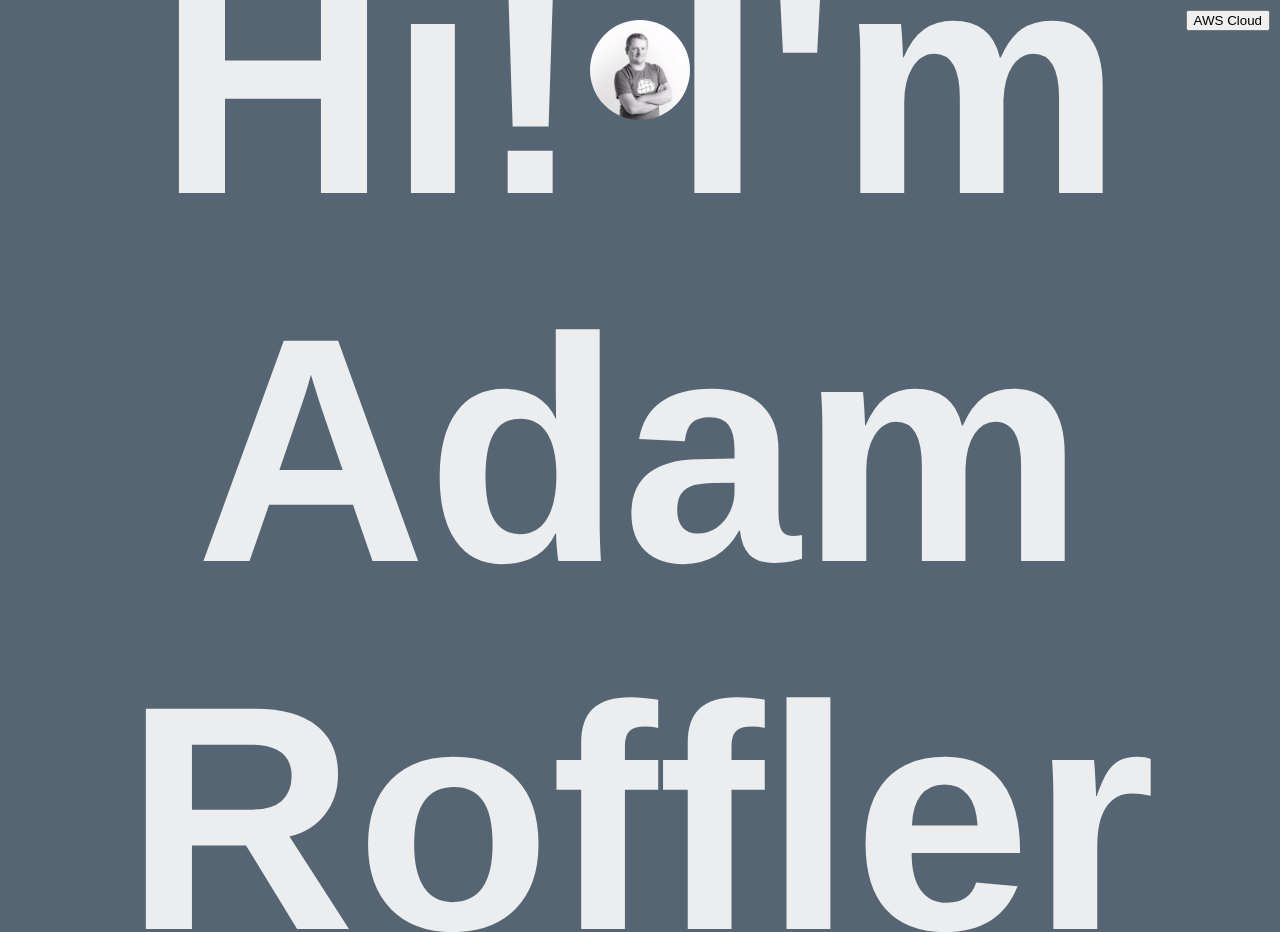
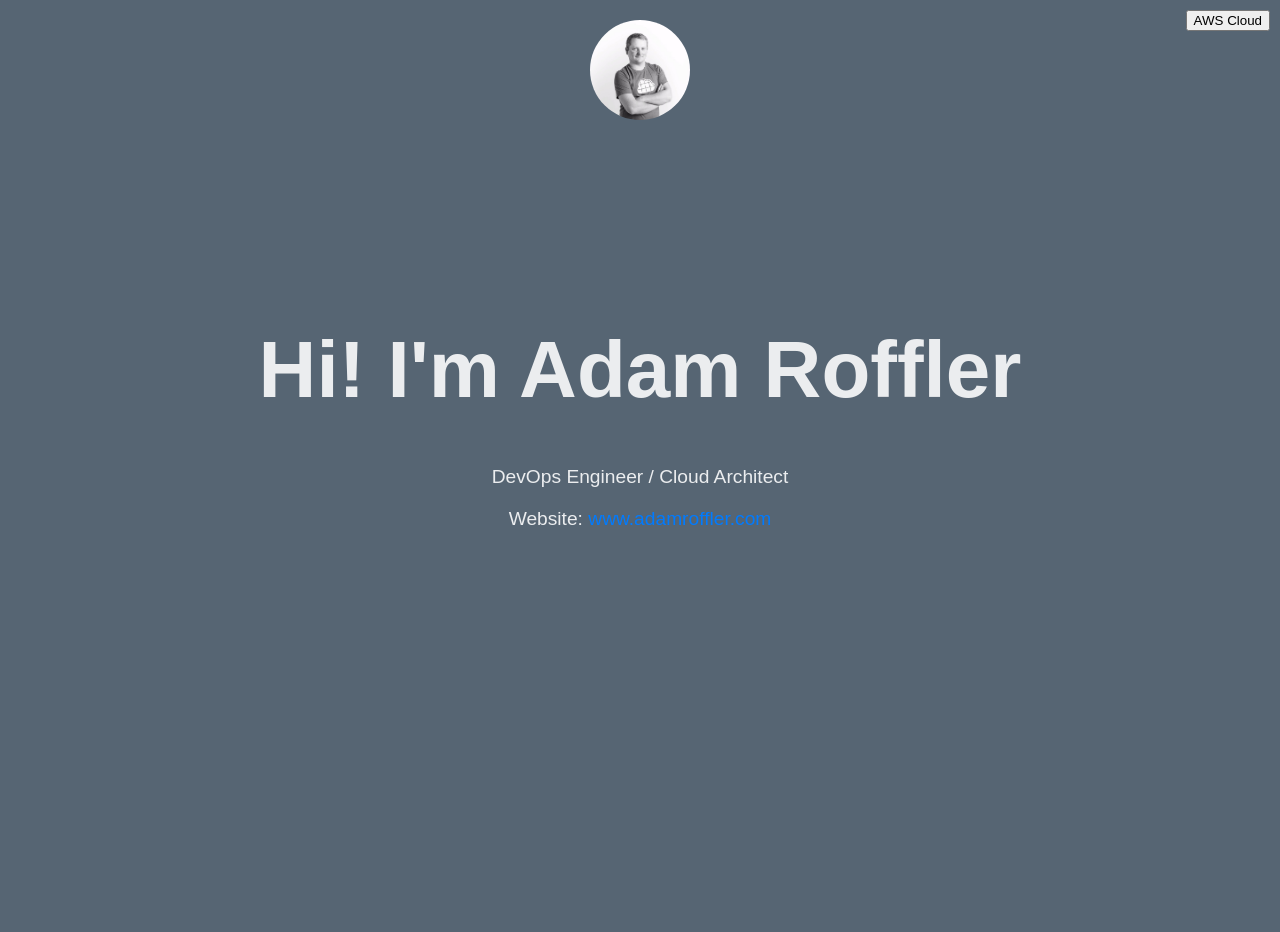
Before and after one commit to espresso20/adamroffler.com, a plain HTML site: page index.html in a window 1280 px wide. Shown: the top 932 px of the page. After the commit the page ends 800 px from the top, so only its background shows below. Drawn offline with Linux system fonts and the light colour scheme.

Commit message:
web update

```diff
--- a/styles.css
+++ b/styles.css
@@ -37,7 +37,7 @@ body {
 }
 
 h1 {
-    font-size: 20rem; /* Increase font size for the header */
+    font-size: 5.0rem; /* Increase font size for the header */
     margin-bottom: 50px; /* Increase margin-bottom to create space between header and paragraphs */
     text-align: center;
 }
```
